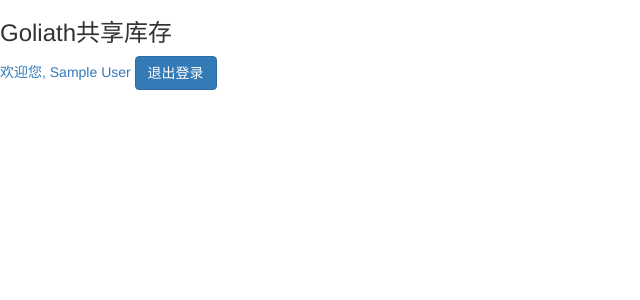
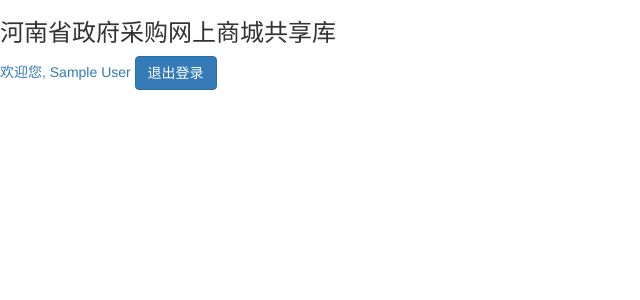
Before and after one commit to hereischen/goliath, a Django app: page / in a window 1280 px wide. Shown: the top 300 px of the page, without its empty margins (0-640 px from the left). Run offline with Django 3.2, Linux system fonts and the light colour scheme; the visitor is signed in with stand-in values (Sample User, id 1); some libraries are stand-ins or nearby versions.

Commit message:
change site title
Signed-off-by: Haotong Chen <hereischen@gmail.com>

```diff
--- a/goliath/settings/base.py
+++ b/goliath/settings/base.py
@@ -139,7 +139,7 @@ STATICFILES_DIRS = (
 AUTH_USER_MODEL = 'merchant.Merchant'
 
 SUIT_CONFIG = {
-    'ADMIN_NAME': 'Goliath 共享库存',
+    'ADMIN_NAME': '河南省政府采购网上商城共享库存',
     'SHOW_REQUIRED_ASTERISK': True,
     'CONFIRM_UNSAVED_CHANGES': True
 }
--- a/templates/base.html
+++ b/templates/base.html
@@ -7,7 +7,7 @@
     <meta name="description" content="">
     <meta name="author" content="">
 
-    <title>Goliath共享库存</title>
+    <title>河南省政府采购网上商城共享库</title>
 
     <!-- Bootstrap core CSS -->
     <link rel="stylesheet" href="{% static 'css/bootstrap.min.css' %}"/>
@@ -17,7 +17,7 @@
       <body>
     <!-- nav-bar -->
     <div class="border-bottom box-shadow header">
-      <h3 class="">Goliath共享库存</h3>
+      <h3 class="">河南省政府采购网上商城共享库</h3>
       <nav class="">
         {% if user.is_authenticated %}
         <a class="" >欢迎您, {{user.name}}</a>
```
